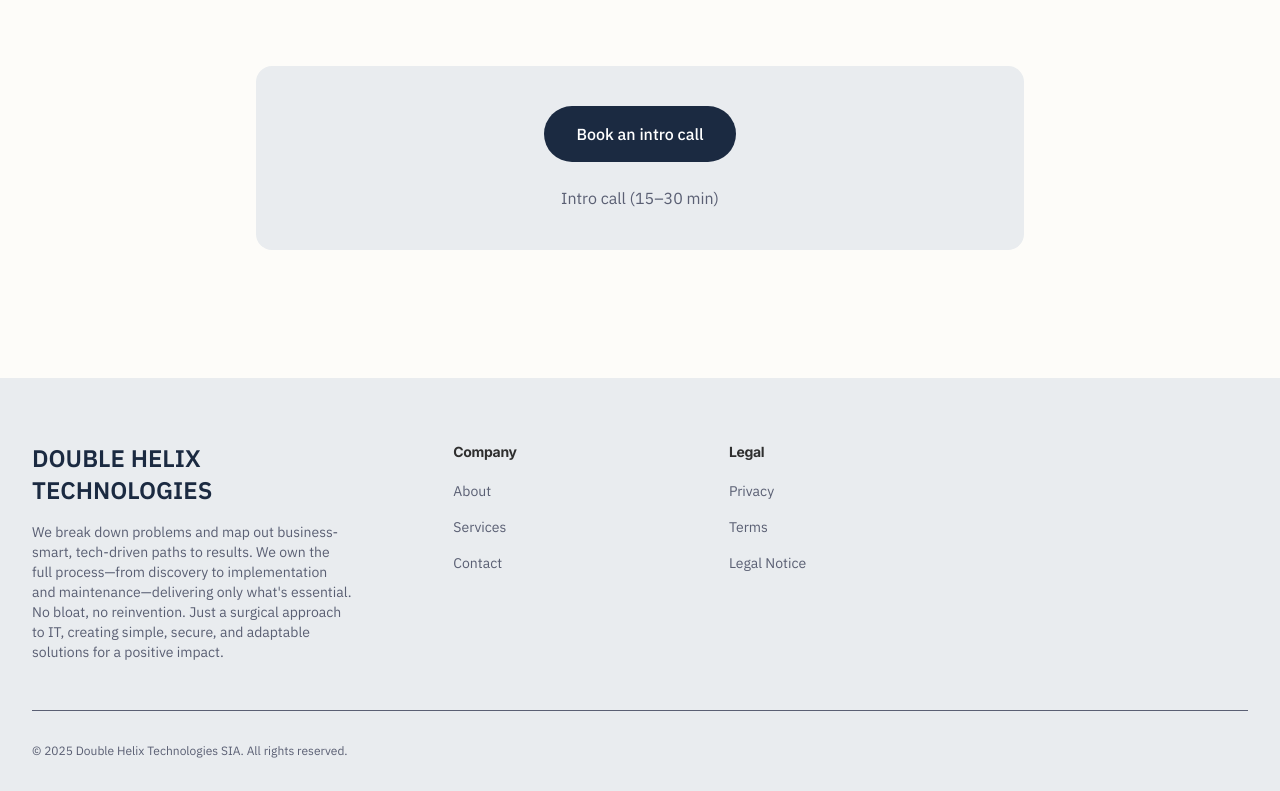
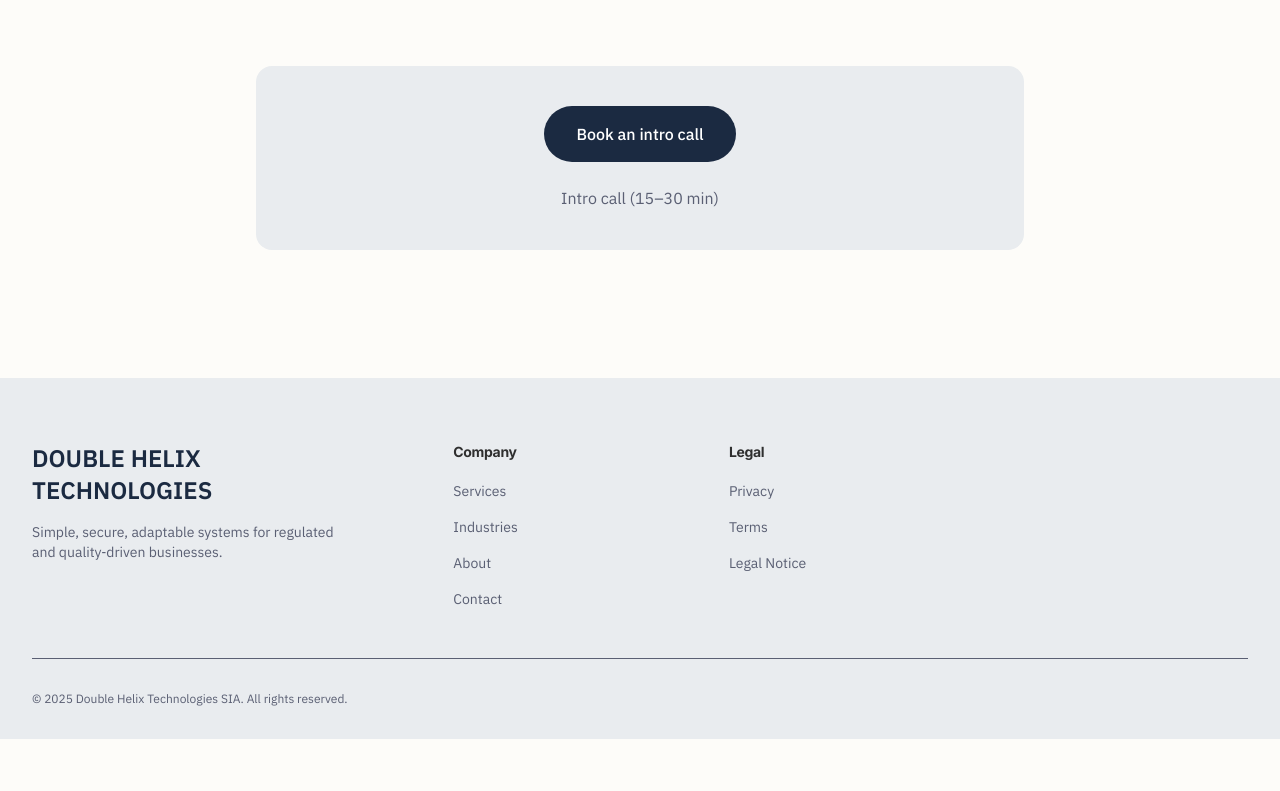
Before and after one commit to Double-Helix-Technologies/Double-Helix-Technologies.github.io, a Next.js app: page / in a window 1280 px wide. Shown: the part 8439-9230 px from the top of the page. After the commit the page ends 9178 px from the top, so only its background shows below. Built offline with nearby package versions, Linux system fonts and the light colour scheme.

Commit message:
Footer adjustments: navigation, text

```diff
--- a/app/components/Footer.tsx
+++ b/app/components/Footer.tsx
@@ -14,7 +14,7 @@ export default function Footer() {
               <span className="text-2xl font-semibold text-primary">TECHNOLOGIES</span>
             </div>
             <p className="mt-4 text-text-secondary text-sm max-w-xs">
-              We break down problems and map out business-smart, tech-driven paths to results. We own the full process—from discovery to implementation and maintenance—delivering only what's essential. No bloat, no reinvention. Just a surgical approach to IT, creating simple, secure, and adaptable solutions for a positive impact.
+              Simple, secure, adaptable systems for regulated and quality‑driven businesses.
             </p>
           </div>
           <div className="md:col-span-2 grid grid-cols-2 md:grid-cols-3 gap-8">
@@ -22,13 +22,18 @@ export default function Footer() {
               <h3 className="text-sm font-bold text-text-primary mb-4">Company</h3>
               <ul className="space-y-3">
                 <li>
-                  <a href="/#about" className="text-sm text-text-secondary hover:text-primary transition-colors">
-                    About
+                  <a href="/#services" className="text-sm text-text-secondary hover:text-primary transition-colors">
+                    Services
                   </a>
                 </li>
                 <li>
-                  <a href="/#services" className="text-sm text-text-secondary hover:text-primary transition-colors">
-                    Services
+                  <a href="/#industries" className="text-sm text-text-secondary hover:text-primary transition-colors">
+                    Industries
+                  </a>
+                </li>
+                <li>
+                  <a href="/#about" className="text-sm text-text-secondary hover:text-primary transition-colors">
+                    About
                   </a>
                 </li>
                 <li>
```
